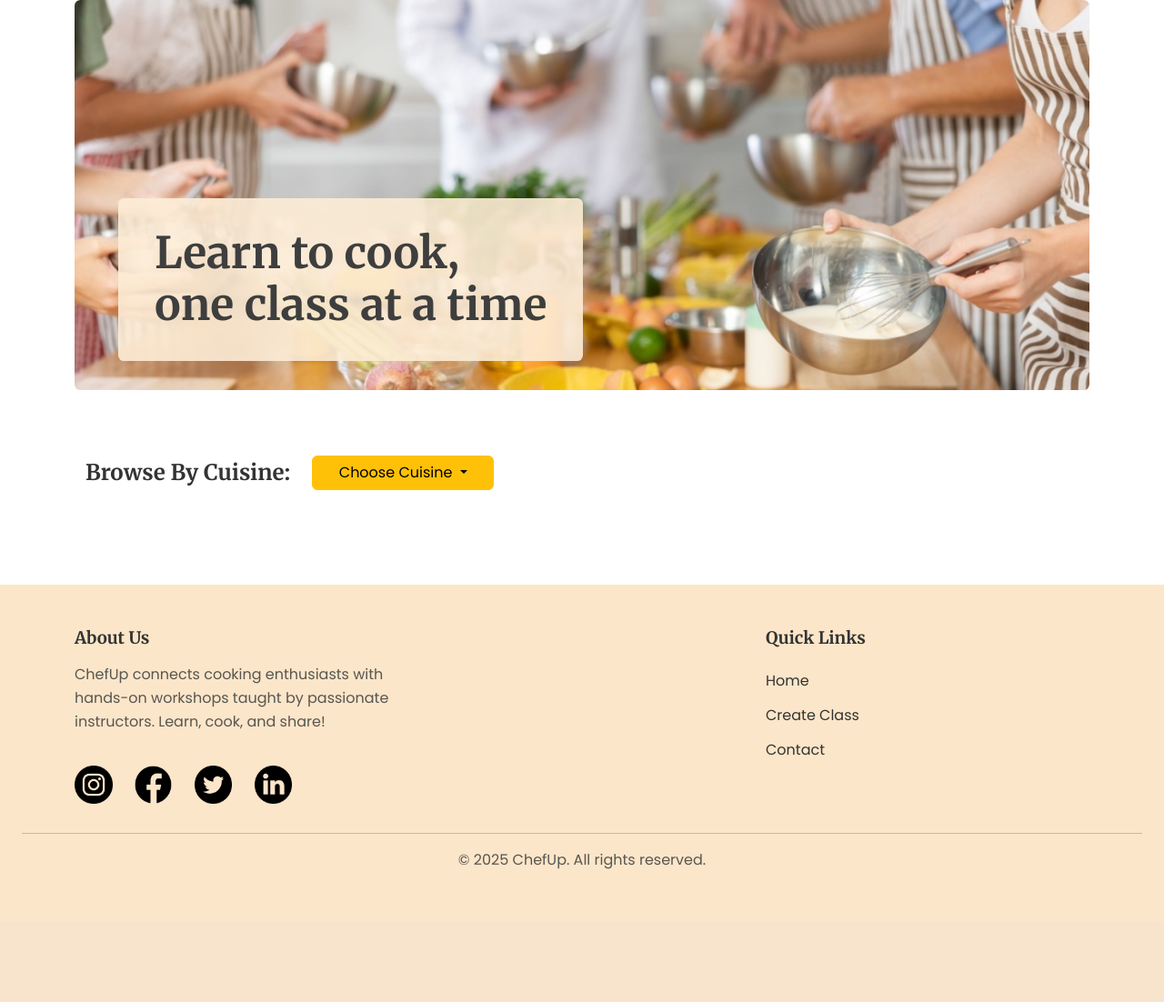
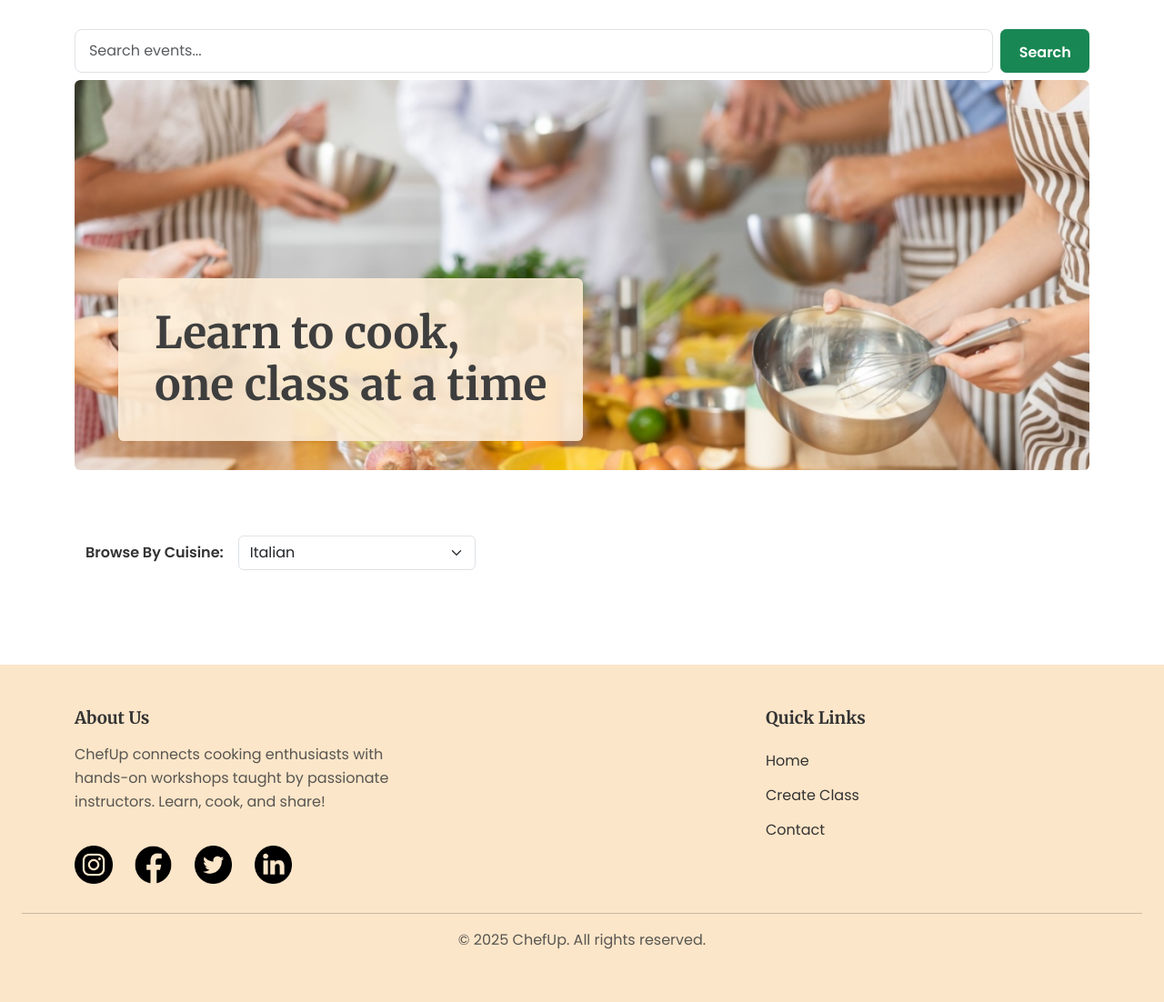
Before and after one commit to anhduongnguyen/a3_group17, a Flask app: page / in a window 1280 px wide. Shown: the part 69-1171 px from the top of the page at 91% size. Before the commit the page ends 1025 px from the top, so only its background shows below. Run offline with Flask 3, Linux system fonts and the light colour scheme; the visitor is signed in with stand-in values (Sample User, id 1); data that the repository does not hold is empty; some libraries are stand-ins or nearby versions.

Commit message:
implemented search bar and filter functionality on homepage

```diff
--- a/ChefUp/static/style/style.css
+++ b/ChefUp/static/style/style.css
@@ -455,3 +455,28 @@ footer small {
   max-width: 30rem;
   margin: 2rem auto;
 }
+
+.search-button {
+  font-weight: 600;
+  border-radius: 0.4rem;
+  padding: 0.8rem 1.2rem;
+  text-decoration: none;
+  height: 3rem;
+  text-align: center;
+  margin-top: 2rem;
+  margin-bottom: -1rem;
+}
+
+.search-button:hover {
+  background-color: #306441;
+}
+
+.search-bar{
+  display: flex;
+  align-items: center;
+  justify-content: center;
+  margin-bottom: 2rem;
+  height: 3rem;
+  margin-top: 2rem;
+  margin-bottom: -1rem;
+}
--- a/ChefUp/templates/create-event.html
+++ b/ChefUp/templates/create-event.html
@@ -2,6 +2,12 @@
 
 {% block content %}
 
+  {% if current_user.is_authenticated %}
+    <div class="container mt-5">
+      <h1 class="text-center">You are already registed and logged in !</h1>
+      <h3 class="text-center">Please log out to access the register page.</h3>
+    </div>
+    {% else %}
   <main class="container create-event-page">
 
     <!-- Hero Banner -->
--- a/ChefUp/templates/error.html
+++ b/ChefUp/templates/error.html
@@ -5,6 +5,6 @@
 <div class="container text-center py-5">
   <h1>{{ error_code }}</h1>
   <h3>{{ message }}</h3>
-  <a href="{{ url_for('main.index') }}" class="btn btn-primary mt-4">Back to Home</a>
+  <a href="{{ url_for('main.index') }}" class="btn btn-success mt-4">Back to Home</a>
 </div>
 {% endblock %}
--- a/ChefUp/templates/index.html
+++ b/ChefUp/templates/index.html
@@ -2,6 +2,10 @@
 
   {% block content %}
   <main class="container index-page">
+    <form method="GET" action="{{ url_for('main.search') }}" class="d-flex mb-4">
+      <input class="form-control me-2 search-bar" type="search" name="q" placeholder="Search events..." aria-label="Search">
+      <button class="btn btn-success search-button" type="submit">Search</button>
+    </form>
 
     <!-- Hero Section -->
     <div id="heroCarousel" class="carousel slide" data-bs-ride="carousel">
@@ -30,28 +34,32 @@
       </div>
     </div>
 
-    <!-- Cuisine Filter -->
     <div class="container my-4">
-      <div class="row align-items-center">
+      <form method="GET" action="{{ url_for('main.index') }}" class="row align-items-center g-3" onchange="this.submit()">
         <div class="col-auto">
-          <h4 class="mb-0">Browse By Cuisine:</h4>
+          <label for="options" class="col-form-label"><strong>Browse By Cuisine:</strong></label>
         </div>
-        <div class="col-auto">
-          <div class="dropdown">
-            <button class="btn btn-warning dropdown-toggle dropdown-button" type="button" data-bs-toggle="dropdown">
-              Choose Cuisine
-            </button>
-            <ul class="dropdown-menu">
-              {% for cuisine in ['Italian', 'Japanese', 'Mexican', 'Korean', 'Vietnamese', 'Thai', 'Indian', 'Chinese', 'Other'] %}
-                <li><a class="dropdown-item">{{ cuisine }}</a></li>
-              {% endfor %}
-            </ul>
-          </div>
+        <div class="col-auto w-25">
+          <select name="options" id="options" class="form-select">
+            {% for option in options %}
+              <option value="{{ option }}" {% if option == selected_option %}selected{% endif %}>{{ option }}</option>
+            {% endfor %}
+          </select>
         </div>
-      </div>
+      </form>
     </div>
+    {% if selected_option %}
+      <p>
+        Showing events for "<strong>{{ selected_option }}</strong>" cuisine.
+        <a href="{{ url_for('main.index') }}" class="text-decoration-none">Clear Filter</a>
+      </p>
+    {% endif %}
+
 
     <!-- Event cards -->
+    {% if search_query %}
+    <p>Showing results for "<strong>{{ search_query }}</strong>" ({{ events|length }} results found)</p>
+    {% endif %}
     <div class="container mt-4 pb-5">
       <div class="row g-4 mb-4">
         {% for event in events %}
--- a/ChefUp/utils.py
+++ b/ChefUp/utils.py
@@ -3,7 +3,7 @@ from datetime import datetime
 def format_info(event):
     try:
         # Format date
-        event.formatted_date = event.date.strftime('%A, %d %B %Y')  # Example: Thursday, 15 May 2025
+        event.formatted_date = event.date.strftime('%a, %d %B %Y')  # Example: Thursday, 15 May 2025
         # Format time
         event.formatted_start = datetime.strptime(event.start_time, '%H:%M').strftime('%I:%M %p')  # Example: 02:30 PM
         event.formatted_end = datetime.strptime(event.end_time, '%H:%M').strftime('%I:%M %p')  # Example: 04:00 PM
--- a/ChefUp/views.py
+++ b/ChefUp/views.py
@@ -10,6 +10,24 @@ from .models import Event, Booking, Comment, User
 from datetime import date
 from .utils import format_info
 
+options = [
+    'Italian',
+    'Japanese',
+    'Mexican',
+    'Korean',
+    'Vietnamese',
+    'Thai',
+    'Indian',
+    'Chinese',
+    'French',
+    'Spanish',
+    'Greek',
+    'American',
+    'Middle Eastern',
+    'Caribbean',
+    'African',
+    'Other'
+]
 
 main_bp = Blueprint('main', __name__)
 
@@ -17,10 +35,22 @@ event_bp = Blueprint('events', __name__, url_prefix='/events')
 
 @main_bp.route('/')
 def index():
-    events = Event.query.order_by(Event.date).all()
+    selected_option = request.args.get('options')  # Get the selected option from the dropdown
+    filter_message = None
+
+    if selected_option:
+        events = Event.query.filter_by(cuisine=selected_option).order_by(Event.date).all()
+        if not events:
+            filter_message = f'No events found for "{selected_option}" cuisine.'
+    else:
+        events = Event.query.order_by(Event.date).all()
+
     for event in events:
         format_info(event)
-    return render_template('index.html', events=events)
+
+    return render_template('index.html', events=events, options=options, selected_option=selected_option, filter_message=filter_message)
+
+
 
 @event_bp.route('/create-event', methods=['GET', 'POST'])
 @login_required
@@ -94,6 +124,21 @@ def internal_server_error(error):
     return render_template('error.html', error_code="500 - Internal Server Error",
                            message="Something went wrong on our end. Please try again later."), 500
 
+
+@main_bp.route('/search')
+def search():
+    search_query = request.args.get('q', '')
+    if search_query:
+        events = Event.query.filter(
+            Event.title.ilike(f'%{search_query}%') | Event.description.ilike(f'%{search_query}%')
+        ).order_by(Event.date).all()
+    else:
+        events = Event.query.order_by(Event.date).all()
+
+    for event in events:
+        format_info(event)
+
+    return render_template('index.html', events=events, search_query=search_query)
 '''
 @main_bp.route('/event-detail/<int:event_id>')
 def event_detail(event_id):
```
